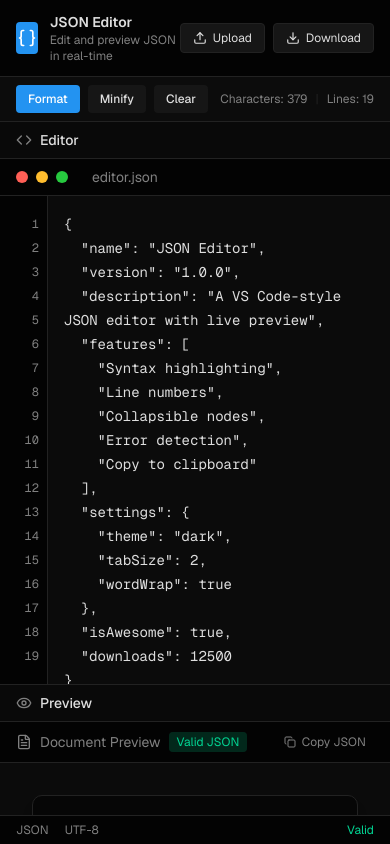
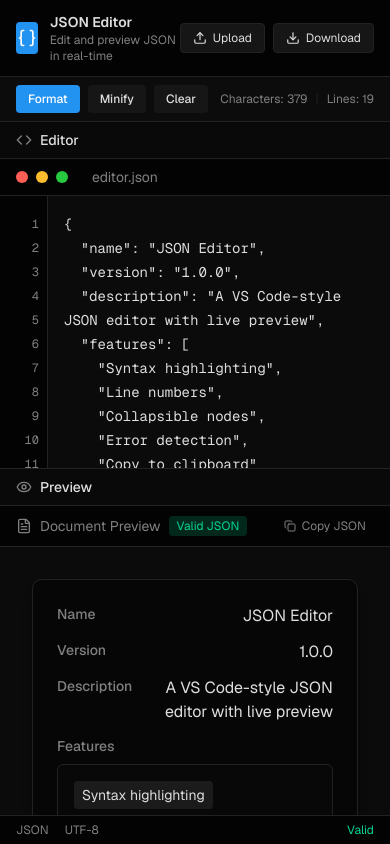
Before and after one commit to Gongchampou/json-converter, a Next.js app: page / in a window 390 px wide. Built offline with nearby package versions, Linux system fonts and the light colour scheme.

Commit message:
fix: resolve scrolling issues with flex containers\n\nEnsure full height propagation and proper overflow handling.

```diff
--- a/app/layout.tsx
+++ b/app/layout.tsx
@@ -35,8 +35,8 @@ export default function RootLayout({
   children: React.ReactNode
 }>) {
   return (
-    <html lang="en">
-      <body className="font-sans antialiased">
+    <html lang="en" className="h-full">
+      <body className="h-full font-sans antialiased">
         {children}
         {process.env.NODE_ENV === 'production' && <Analytics />}
       </body>
--- a/app/page.tsx
+++ b/app/page.tsx
@@ -157,27 +157,27 @@ export default function Home() {
       </div>
 
       {/* Main content */}
-      <main className="grid flex-1 grid-cols-1 overflow-hidden md:grid-cols-2">
+      <main className="grid min-h-0 flex-1 grid-cols-1 md:grid-cols-2">
         {/* Editor Panel */}
-        <div className="flex flex-col border-b border-border md:border-b-0 md:border-r">
-          <div className="flex items-center gap-2 border-b border-border bg-muted/30 px-4 py-2">
+        <div className="flex min-h-0 flex-col border-b border-border md:border-b-0 md:border-r">
+          <div className="flex shrink-0 items-center gap-2 border-b border-border bg-muted/30 px-4 py-2">
             <Code className="size-4 text-muted-foreground" />
             <span className="text-sm font-medium text-foreground">Editor</span>
           </div>
-          <div className="flex-1 overflow-hidden">
+          <div className="min-h-0 flex-1">
             <JsonEditor value={jsonText} onChange={setJsonText} error={error} />
           </div>
         </div>
 
         {/* Preview Panel */}
-        <div className="flex flex-col">
-          <div className="flex items-center gap-2 border-b border-border bg-muted/30 px-4 py-2">
+        <div className="flex min-h-0 flex-col">
+          <div className="flex shrink-0 items-center gap-2 border-b border-border bg-muted/30 px-4 py-2">
             <Eye className="size-4 text-muted-foreground" />
             <span className="text-sm font-medium text-foreground">
               Preview
             </span>
           </div>
-          <div className="flex-1 overflow-hidden">
+          <div className="min-h-0 flex-1">
             <JsonPreview data={parsedJson} error={error} />
           </div>
         </div>
--- a/components/json-preview.tsx
+++ b/components/json-preview.tsx
@@ -296,9 +296,9 @@ export function JsonPreview({ data, error }: JsonPreviewProps) {
             </div>
           </div>
         ) : (
-          <div className="min-h-0 bg-card">
+          <div className="bg-card p-8">
             {/* Document container - like a PDF page */}
-            <div className="mx-auto max-w-3xl p-8">
+            <div className="mx-auto max-w-3xl">
               <div className="rounded-xl border border-border bg-background p-6 shadow-lg">
                 <RenderValue value={data} />
               </div>
```
